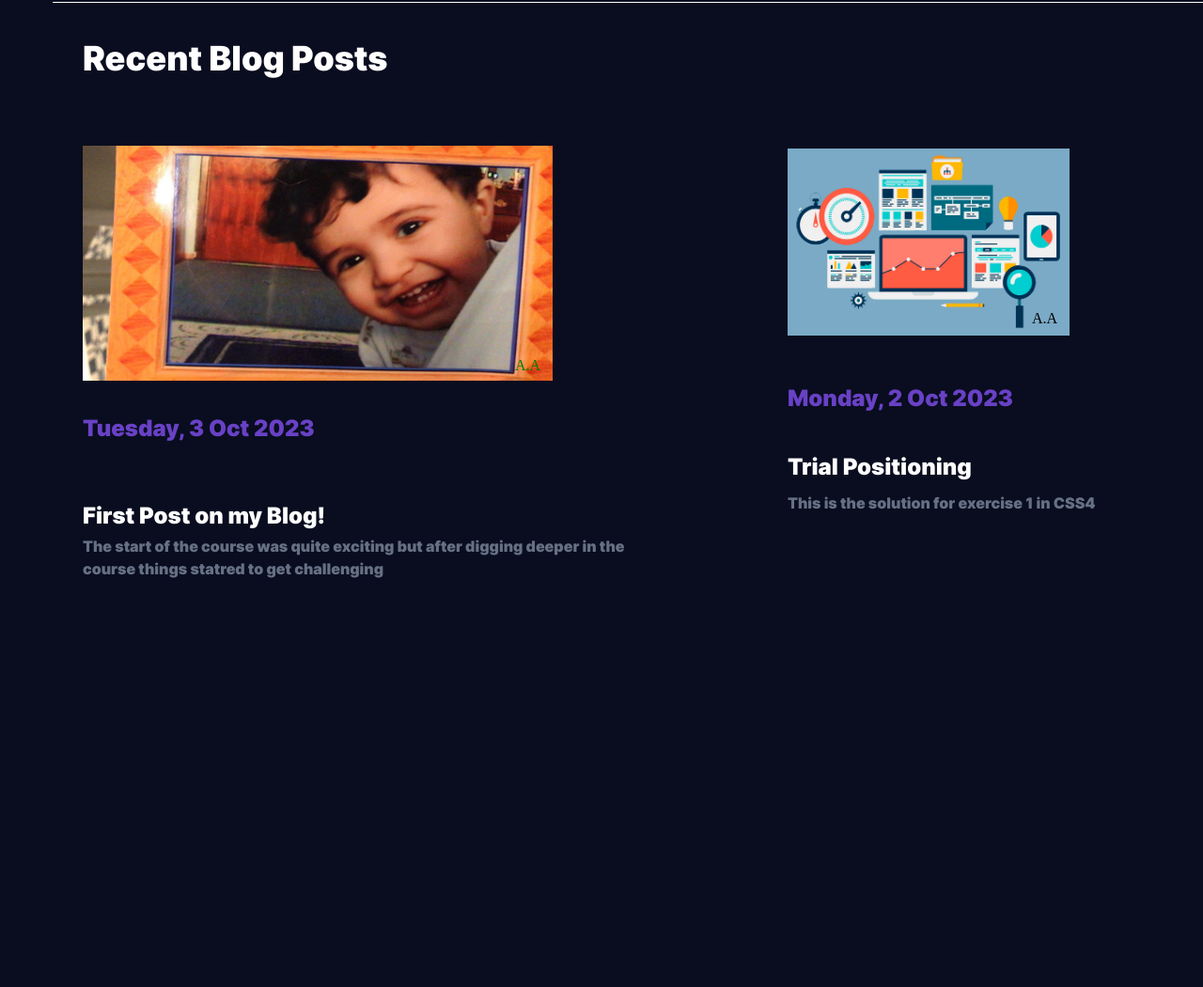
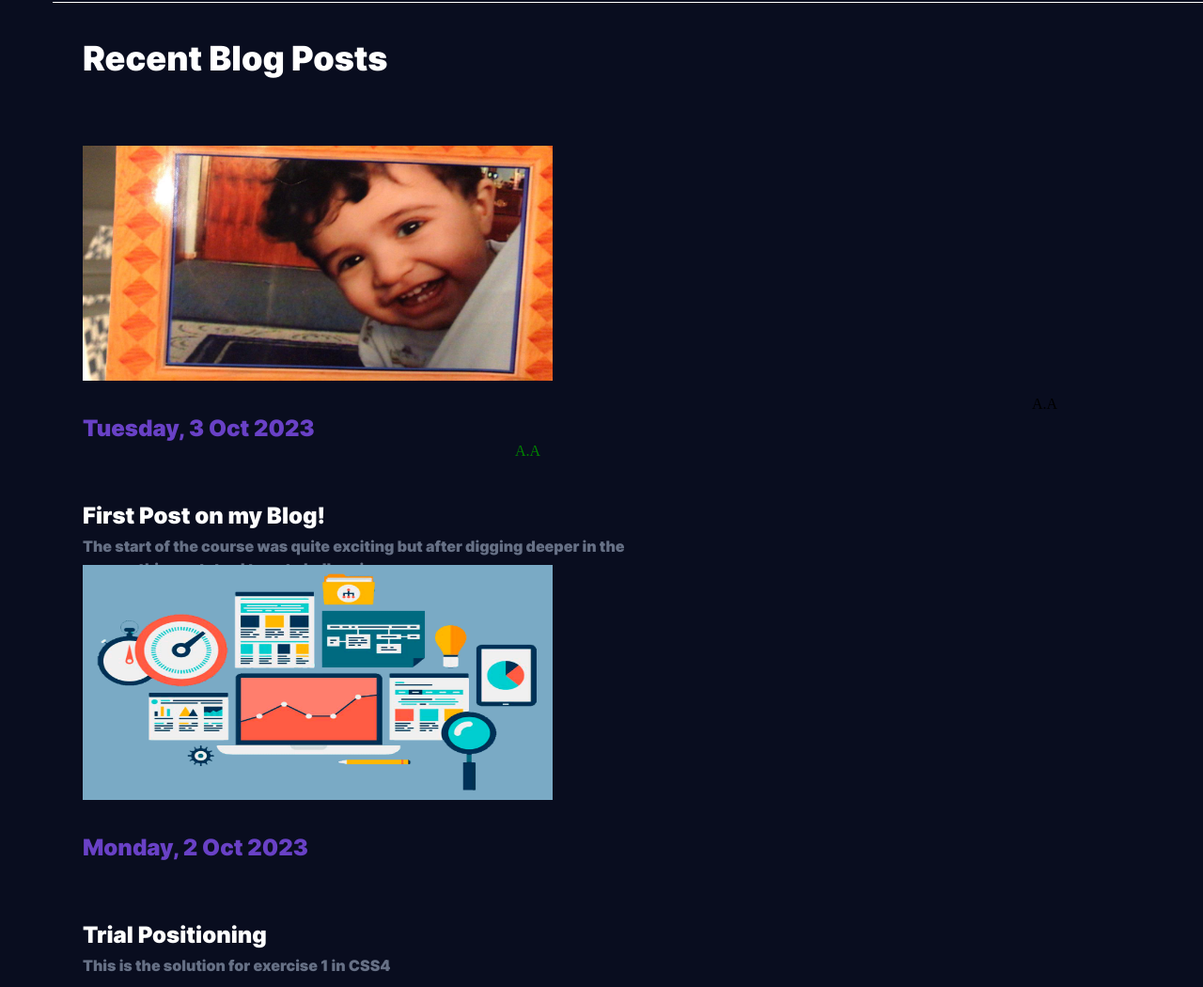
Before and after one commit to AliAlrebdi/swe-363-231, a plain HTML site: page mainPage2ndV.html in a window 1280 px wide. Shown: the part 1249-2299 px from the top of the page at 94% size. Drawn offline with nearby package versions, Linux system fonts and the light colour scheme; no server answers.

Commit message:
[JS_4-exercise_1]

```diff
--- a/mainPage2ndV.html
+++ b/mainPage2ndV.html
@@ -40,49 +40,15 @@
             </div>
 
 
+            <!-- First post -->
+            <div id="bigContainer">
 
-            <aside>
-                <div class="pic">
-                    <img src="b32fe114-6924-492a-83cf-321abb58c435.jpeg"
-            alt="A picture of me" width = 500 height= "250">
-                </div>
+            </div>
 
 
 
-            <div class="lowerPart">
-                <div class="date">
-                    <p>Tuesday, 3 Oct 2023</p>
-                </div>
-
-                <div class="first_entry">
-                    <p>First Post on my Blog!</p>
-                </div>
-                <div class="first_entry_desc">
-                    <p>The start of the course was quite exciting but after digging deeper in the
-                        course things statred to get challenging
-                    </p>
-                </div>
-            </div>
-            </aside>
-
-            <section>
-                <div class = 'pic2'>
-                    <img src="project-management-software-in-mother-tongue.png" width="300">
-                </div>
-
-                <div class="date2">
-                    Monday, 2 Oct 2023
-                </div>
-
-                <div class="second_entry">
-                    Trial Positioning
-                </div>
-
-                <div class="second_entry_desc">This is the solution for exercise 1 in CSS4</div>
-            </section>
-
-            <div class="intials">A.A</div>
-            <div class="intials2">A.A</div>
+            <div id="intials">A.A</div>
+            <div id="intials2">A.A</div>
 
 
         </div>
--- a/mainPageScript.js
+++ b/mainPageScript.js
@@ -66,3 +66,94 @@
 
   document.addEventListener('mousemove', hideScreensaver);
   document.addEventListener('keydown', hideScreensaver);
+
+
+  class blogPost {
+
+    image;
+    date;
+    title;
+    description;
+
+    constructor(image, date, title, description) {
+        this.image = image;
+        this.date = date;
+        this.title = title;
+        this.description = description;
+    }
+
+    createHtml() {
+        const post = document.createElement("aside");
+
+        post.innerHTML = `
+            <!-- The picture of the post -->
+            <div id="pic">
+                <img src="${this.image}"
+        alt="A picture of me" width = 500 height= "250">
+            </div>
+
+
+            <!-- The date and description of the post -->
+            <div id="lowerPart">
+                <div id="date">
+                    <p>${this.date}</p>
+            </div>
+
+            <div id="first_entry">
+                <p>${this.title}</p>
+            </div>
+            <div id="first_entry_desc">
+                <p>${this.description}
+                </p>
+            </div>
+        </div>
+        `;
+        return post;
+    }
+
+    createHtml2() {
+        const post = document.createElement("section");
+
+        post.innerHTML = `
+        <!-- The picture of the post -->
+        <div id = 'pic2'>
+            <img src="${this.image}" width="300">
+        </div>
+
+        <!-- The date and description of the post -->
+        <div id="date2">
+            <p>${this.date}</p>
+        </div>
+
+        <div id="second_entry">
+            <p>${this.title}</p>
+        </div>
+
+        <div id="second_entry_desc">
+        <p>${this.description}</p>
+        </div>
+        `;
+    }
+
+
+  }
+
+const firstPost = new blogPost(
+    "b32fe114-6924-492a-83cf-321abb58c435.jpeg",
+    "Tuesday, 3 Oct 2023",
+    "First Post on my Blog!",
+    "The start of the course was quite exciting but after digging deeper in the course things statred to get challenging"
+    );
+
+const secondPost = new blogPost(
+    "project-management-software-in-mother-tongue.png",
+    "Monday, 2 Oct 2023",
+    "Trial Positioning",
+    "This is the solution for exercise 1 in CSS4"
+);
+
+const container = document.getElementById('bigContainer');
+const container2 = document.getElementById('bigContainer');
+
+container.appendChild(firstPost.createHtml())
+container2.appendChild(secondPost.createHtml())
--- a/mainPageStyle.css
+++ b/mainPageStyle.css
@@ -122,7 +122,7 @@
 
 }
 
-.lowerPart {
+#lowerPart {
     display: flex;
     flex-direction: column;
     align-items: flex-start;
@@ -130,7 +130,7 @@
     align-self: stretch;
 }
 
-.date {
+#date {
     color: #6941C6;
     /* Text sm/Semibold */
     font-family: 'Inter';
@@ -141,7 +141,7 @@
     padding: 10 0 0 0;
 }
 
-.first_entry {
+#first_entry {
     flex: 1 0 0;
     color: #FFF;
 
@@ -156,7 +156,7 @@
 
 }
 
-.first_entry_desc {
+#first_entry_desc {
     align-self: stretch;
     color: #667085;
 
@@ -171,13 +171,21 @@
 
 }
 
-.pic2 {
+#pic2 {
     position: relative;
     left: 750px;
-    bottom: 475px;
+    bottom: 900px;
 
 }
-.date2 {
+
+#lowerPart2 {
+    display: flex;
+    flex-direction: column;
+    align-items: flex-start;
+    gap: 12px;
+    align-self: stretch;
+}
+#date2 {
     position: relative;
     left: 750px;
     bottom: 435px;
@@ -191,7 +199,7 @@
     padding: 10 0 0 0;
 }
 
-.second_entry {
+#second_entry {
     position: relative;
     left: 750px;
     bottom: 395px;
@@ -208,7 +216,7 @@
     height: 32px;
 }
 
-.second_entry_desc {
+#second_entry_desc {
     position: relative;
     left: 750px;
     bottom: 385px;
@@ -225,14 +233,14 @@
     height: 48px;
 }
 
-.intials {
+#intials {
     position: relative;
     bottom: 608px;
     left: 460;
     color: green;
 }
 
-.intials2 {
+#intials2 {
     position: relative;
     bottom: 708px;
     left: 1010;
```
